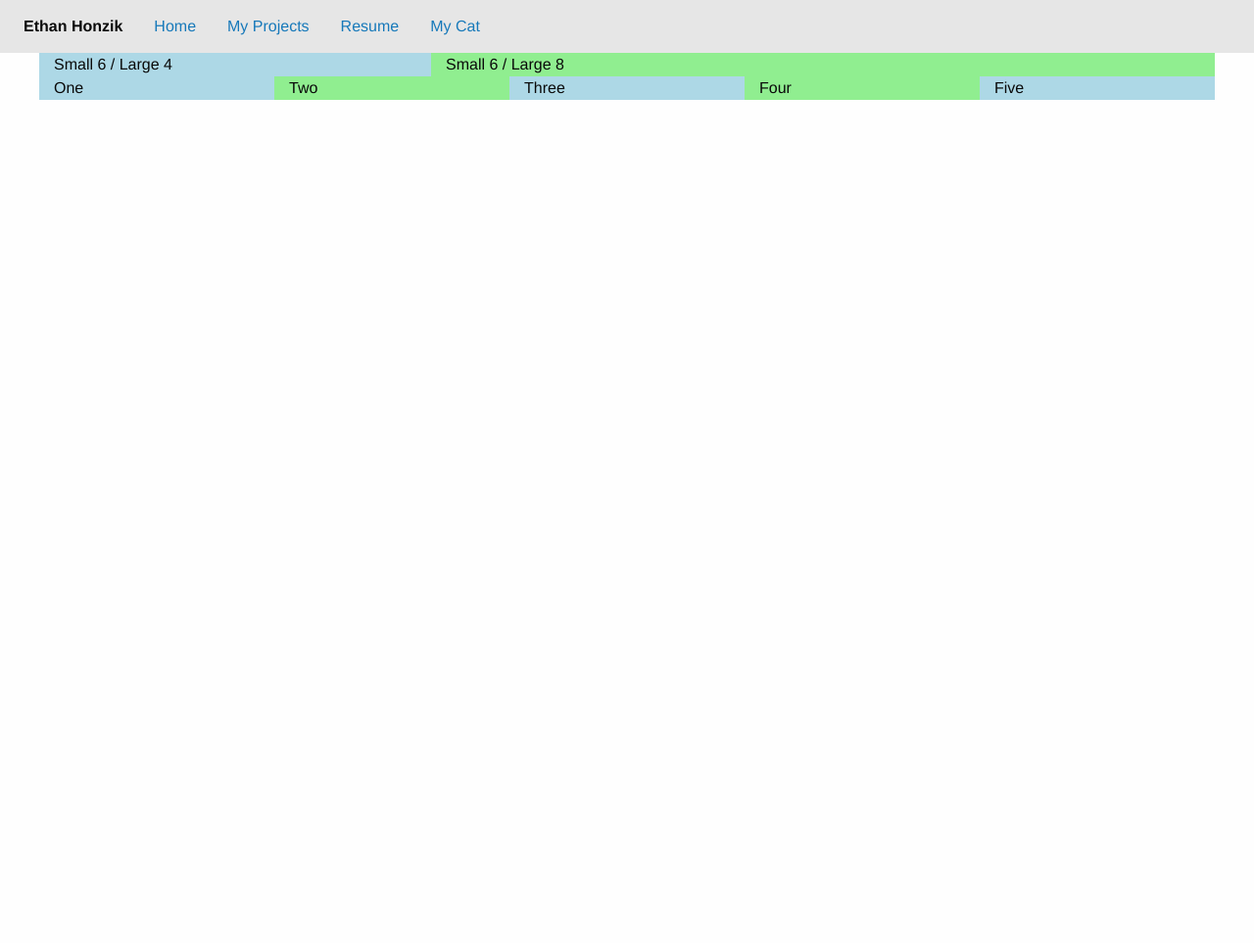
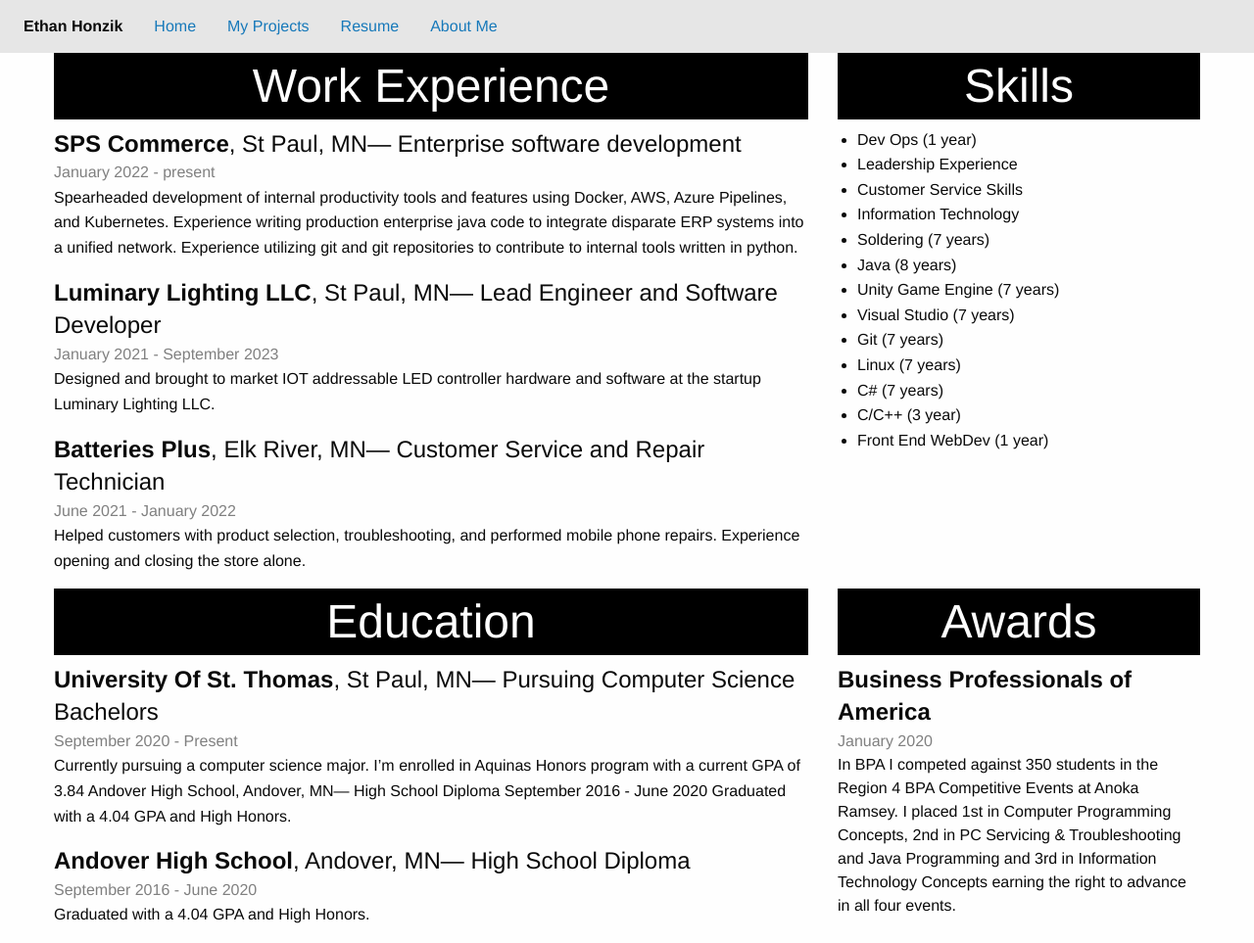
Before and after one commit to DevDroid42/CISC375project1, a plain HTML site: page resume.html in a window 1280 px wide. Shown: the whole page at 98% size. Before the commit the page ends 800 px from the top, so only its background shows below. Drawn offline with Linux system fonts and the light colour scheme.

Commit message:
added content to website

```diff
--- a/css/custom.css
+++ b/css/custom.css
@@ -1,4 +1,29 @@
 .myCenter {
-    display: block;
-    margin: 0 auto;
+  display: block;
+  margin: 0 auto;
 }
+
+span.bold {
+  font-weight: 700;
+}
+
+h1 {
+  text-align: center;
+  background-color: black;
+  color: white;
+}
+
+h3 {
+  font-size: 1.5em;
+  margin-bottom: auto;
+}
+
+h3.bold {
+  font-weight: 700;
+}
+
+p.dateInfo {
+  color: gray;
+  size: 1em;
+  margin: auto;
+}
--- a/resume.html
+++ b/resume.html
@@ -29,7 +29,7 @@
             <li><a href="index.html">Home</a></li>
             <li><a href="projects.html">My Projects</a></li>
             <li><a href="resume.html">Resume</a></li>
-            <li><a href="fun.html">My Cat</a></li>
+            <li><a href="fun.html">About Me</a></li>
           </ul>
         </div>
       </div>
@@ -41,29 +41,90 @@
       <div class="grid-container">
         <!-- `grid-x` represents a row -->
         <div class="grid-x grid-padding-x">
-          <div class="cell small-6 large-4" style="background-color: #add8e6">
-            Small 6 / Large 4
+          <div class="cell small-12 medium-8 align-center">
+            <h1>Work Experience</h1>
+            <h3>
+              <span class="bold">SPS Commerce</span>, St Paul, MN— Enterprise
+              software development
+            </h3>
+            <p class="dateInfo">January 2022 - present</p>
+            <p>
+              Spearheaded development of internal productivity tools and
+              features using Docker, AWS, Azure Pipelines, and Kubernetes.
+              Experience writing production enterprise java code to integrate
+              disparate ERP systems into a unified network. Experience utilizing
+              git and git repositories to contribute to internal tools written
+              in python.
+            </p>
+            <h3>
+              <span class="bold"> Luminary Lighting LLC</span>, St Paul, MN—
+              Lead Engineer and Software Developer
+            </h3>
+            <p class="dateInfo">January 2021 - September 2023</p>
+            <p>
+              Designed and brought to market IOT addressable LED controller
+              hardware and software at the startup Luminary Lighting LLC.
+            </p>
+            <h3>
+              <span class="bold"> Batteries Plus</span>, Elk River, MN— Customer
+              Service and Repair Technician
+            </h3>
+            <p class="dateInfo">June 2021 - January 2022</p>
+            <p>
+              Helped customers with product selection, troubleshooting, and
+              performed mobile phone repairs. Experience opening and closing the
+              store alone.
+            </p>
           </div>
-          <div class="cell small-6 large-8" style="background-color: #90ee90">
-            Small 6 / Large 8
+          <div class="cell small-12 medium-4 large-4">
+            <h1>Skills</h1>
+            <ul>
+              <li>Dev Ops (1 year)</li>
+              <li>Leadership Experience</li>
+              <li>Customer Service Skills</li>
+              <li>Information Technology</li>
+              <li>Soldering (7 years)</li>
+              <li>Java (8 years)</li>
+              <li>Unity Game Engine (7 years)</li>
+              <li>Visual Studio (7 years)</li>
+              <li>Git (7 years)</li>
+              <li>Linux (7 years)</li>
+              <li>C# (7 years)</li>
+              <li>C/C++ (3 year)</li>
+              <li>Front End WebDev (1 year)</li>
+            </ul>
           </div>
         </div>
-
         <div class="grid-x grid-padding-x">
-          <div class="cell large-auto" style="background-color: #add8e6">
-            One
+          <div class="cell small-12 medium-8 align-center">
+            <h1>Education</h1>
+            <h3>
+              <span class="bold">University Of St. Thomas</span>, St Paul, MN—
+              Pursuing Computer Science Bachelors
+            </h3>
+            <p class="dateInfo">September 2020 - Present</p>
+            <p>
+              Currently pursuing a computer science major. I’m enrolled in
+              Aquinas Honors program with a current GPA of 3.84 Andover High
+              School, Andover, MN— High School Diploma September 2016 - June
+              2020 Graduated with a 4.04 GPA and High Honors.
+            </p>
+            <h3>
+              <span class="bold">Andover High School</span>, Andover, MN— High
+              School Diploma
+            </h3>
+            <p class="dateInfo">September 2016 - June 2020</p>
+            <p>Graduated with a 4.04 GPA and High Honors.</p>
           </div>
-          <div class="cell large-auto" style="background-color: #90ee90">
-            Two
-          </div>
-          <div class="cell large-auto" style="background-color: #add8e6">
-            Three
-          </div>
-          <div class="cell large-auto" style="background-color: #90ee90">
-            Four
-          </div>
-          <div class="cell large-auto" style="background-color: #add8e6">
-            Five
+          <div class="cell small-12 medium-4 large-4">
+            <h1>Awards</h1>
+            <h3 class="bold">Business Professionals of America</h3>
+            <p class="dateInfo">January 2020</p>
+            In BPA I competed against 350 students in the Region 4 BPA
+            Competitive Events at Anoka Ramsey. I placed 1st in Computer
+            Programming Concepts, 2nd in PC Servicing & Troubleshooting and Java
+            Programming and 3rd in Information Technology Concepts earning the
+            right to advance in all four events.
           </div>
         </div>
       </div>
```
Also changed, not shown: fun.html (+15 -26 lines), index.html (+1 -1 lines), projects.html (+48 -11 lines), content/Salem.jpeg (added), content/WireframeRender.PNG (added), content/illuminationModel.PNG (added).
